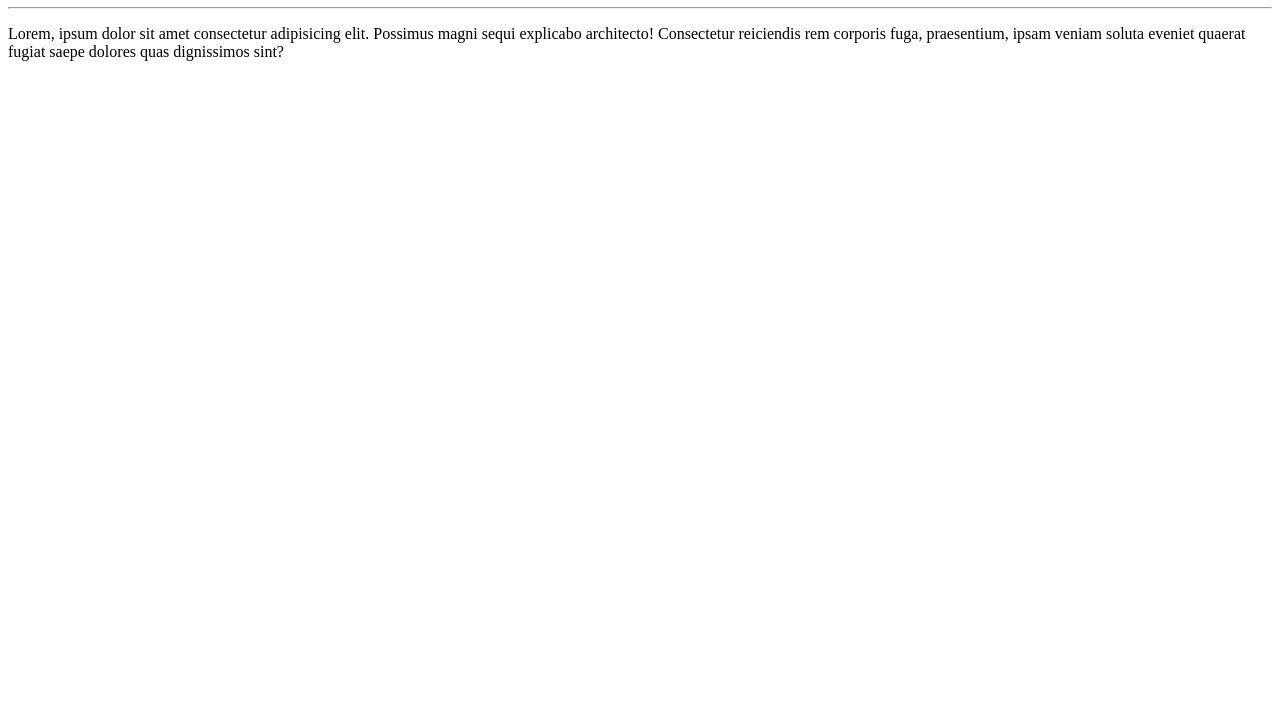
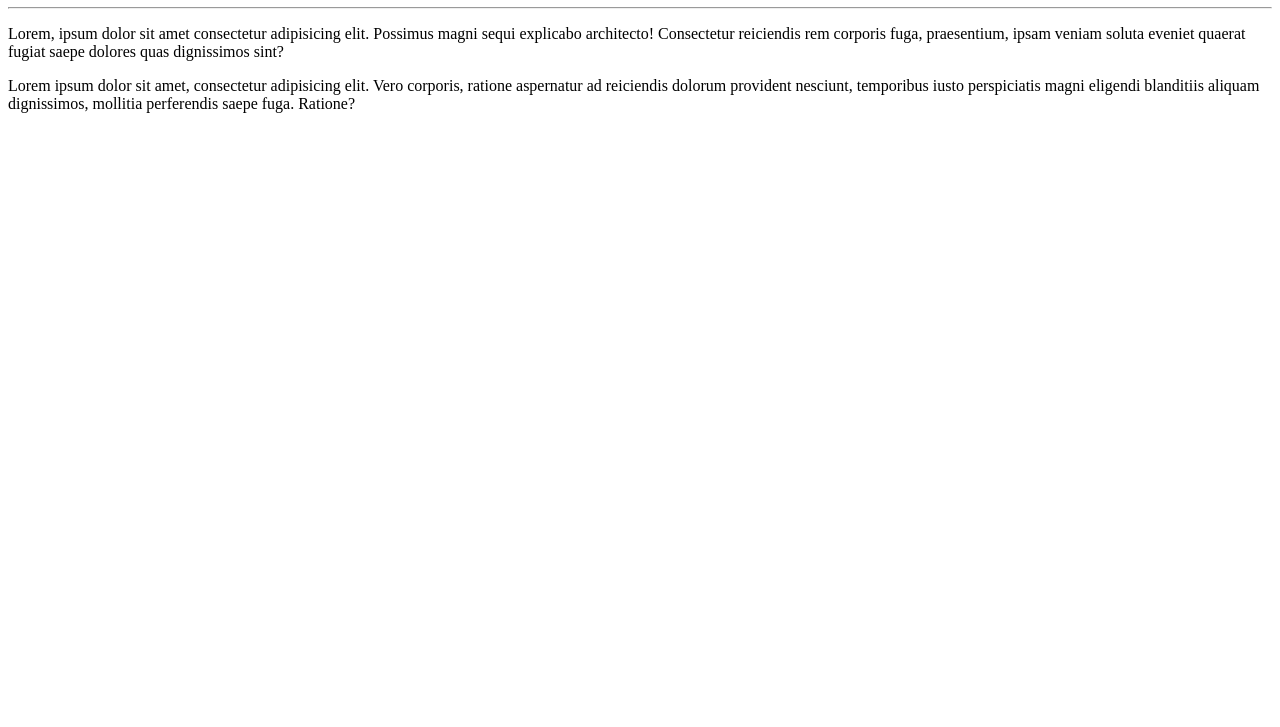
Before and after one commit to Hygorxp/Ola-mundo, a plain HTML site: page site-exemplo/index.html in a window 1280 px wide. Shown: the part 73-800 px from the top of the page. Drawn offline with Linux system fonts and the light colour scheme.

Commit message:
adicionei um parágrafo

```diff
--- a/site-exemplo/index.html
+++ b/site-exemplo/index.html
@@ -9,5 +9,6 @@
     <h1>Olá, Mundo!</h1>
     <hr>
     <p>Lorem, ipsum dolor sit amet consectetur adipisicing elit. Possimus magni sequi explicabo architecto! Consectetur reiciendis rem corporis fuga, praesentium, ipsam veniam soluta eveniet quaerat fugiat saepe dolores quas dignissimos sint?</p>
+    <p>Lorem ipsum dolor sit amet, consectetur adipisicing elit. Vero corporis, ratione aspernatur ad reiciendis dolorum provident nesciunt, temporibus iusto perspiciatis magni eligendi blanditiis aliquam dignissimos, mollitia perferendis saepe fuga. Ratione?</p>
 </body>
 </html>
```
